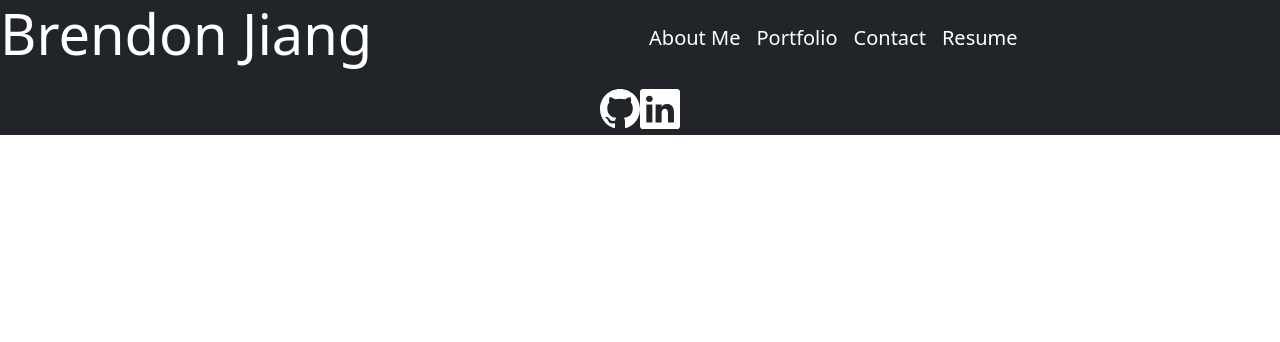
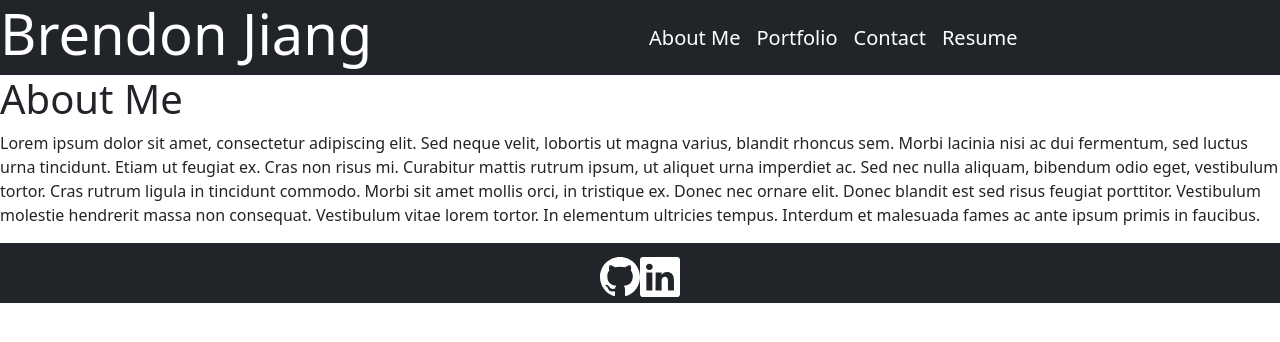
Before and after one commit to JBrendon15/React-Portfolio, a React (Create React App) app: page / in a window 1280 px wide. Shown: the top 342 px of the page. Built offline with nearby package versions, Linux system fonts and the light colour scheme.

Commit message:
added and connected different pages to BodyContainer

```diff
--- a/src/App.js
+++ b/src/App.js
@@ -3,13 +3,14 @@ import './App.css';
 import 'bootstrap/dist/css/bootstrap.min.css';
 import Header from '../src/components/Header';
 import Footer from '../src/components/Footer'
+import BodyContainer from './components/BodyContainer';
 
 function App() {
   return (
-    <body>
-      <Header />
+    <div>
+      <BodyContainer />
       <Footer />
-    </body>
+    </div>
   );
 }
 
--- a/src/components/BodyContainer.js
+++ b/src/components/BodyContainer.js
@@ -0,0 +1,32 @@
+import React, { useState } from 'react';
+import AboutMe from './pages/AboutMe';
+import Header from './Header'
+import Portfolio from './pages/Portfolio';
+import Contact from './pages/Contact';
+import Resume from './pages/Resume';
+
+export default function BodyContainer() {
+    const [currentPage, setCurrentPage] = useState('about-me');
+
+    const renderPage = () => {
+        if (currentPage === 'about-me') {
+            return <AboutMe />;
+        }
+        if (currentPage === 'portfolio') {
+            return <Portfolio />;
+        }
+        if (currentPage === 'contact') {
+            return <Contact />;
+        }
+        return <Resume />;
+    };
+
+    const handlePageChange = (page) => setCurrentPage(page);
+
+    return (
+        <div>
+            <Header currentPage={currentPage} handlePageChange={handlePageChange}/>
+            {renderPage()}
+        </div>
+    )
+}
--- a/src/components/Header.js
+++ b/src/components/Header.js
@@ -1,15 +1,15 @@
 import React from 'react';
 
-function Header() {
+function Header({ currentPage, handlePageChange }) {
     return (
-        <div className="jumbotron jumbotron-fluid row bg-dark text-white">
-            <div className="container row d-flex">
-                <h1 className="display-4 col-lg-4">Brendon Jiang</h1>
-                <nav className="navbar navbar-expand-lg bg-dark col-lg-8 justify-content-center">
-                    <a className="navbar-brand text-white text-decoration-none" href="#about-me">About Me</a>
-                    <a className="navbar-brand text-white text-decoration-none" href="#portfolio">Portfolio</a>
-                    <a className="navbar-brand text-white text-decoration-none" href="#contact">Contact</a>
-                    <a className="navbar-brand text-white text-decoration-none" href='#resume'>Resume</a>
+        <div className='jumbotron jumbotron-fluid row bg-dark text-white'>
+            <div className='container row d-flex'>
+                <h1 className='display-4 col-lg-4'>Brendon Jiang</h1>
+                <nav className='navbar navbar-expand-lg bg-dark col-lg-8 justify-content-center'>
+                    <a className='navbar-brand text-white text-decoration-none' href='#about-me' onClick={() => handlePageChange('about-me')}>About Me</a>
+                    <a className='navbar-brand text-white text-decoration-none' href='#portfolio' onClick={() => handlePageChange('portfolio')}>Portfolio</a>
+                    <a className='navbar-brand text-white text-decoration-none' href='#contact' onClick={() => handlePageChange('contact')}>Contact</a>
+                    <a className='navbar-brand text-white text-decoration-none' href='#resume' onClick={() => handlePageChange('resume')}>Resume</a>
                 </nav>
             </div>
         </div>
--- a/src/components/pages/AboutMe.js
+++ b/src/components/pages/AboutMe.js
@@ -0,0 +1,21 @@
+import React from 'react';
+
+export default function AboutMe() {
+    return (
+        <div>
+            <h1>About Me</h1>
+            <p>
+                Lorem ipsum dolor sit amet, consectetur adipiscing elit. Sed neque
+                velit, lobortis ut magna varius, blandit rhoncus sem. Morbi lacinia nisi
+                ac dui fermentum, sed luctus urna tincidunt. Etiam ut feugiat ex. Cras
+                non risus mi. Curabitur mattis rutrum ipsum, ut aliquet urna imperdiet
+                ac. Sed nec nulla aliquam, bibendum odio eget, vestibulum tortor. Cras
+                rutrum ligula in tincidunt commodo. Morbi sit amet mollis orci, in
+                tristique ex. Donec nec ornare elit. Donec blandit est sed risus feugiat
+                porttitor. Vestibulum molestie hendrerit massa non consequat. Vestibulum
+                vitae lorem tortor. In elementum ultricies tempus. Interdum et malesuada
+                fames ac ante ipsum primis in faucibus.
+            </p>
+        </div>
+    )
+}
--- a/src/components/pages/Contact.js
+++ b/src/components/pages/Contact.js
@@ -0,0 +1,21 @@
+import React from 'react';
+
+export default function Contact() {
+    return (
+        <div>
+            <h1>Contact Me</h1>
+            <p>
+                Lorem ipsum dolor sit amet, consectetur adipiscing elit. Sed neque
+                velit, lobortis ut magna varius, blandit rhoncus sem. Morbi lacinia nisi
+                ac dui fermentum, sed luctus urna tincidunt. Etiam ut feugiat ex. Cras
+                non risus mi. Curabitur mattis rutrum ipsum, ut aliquet urna imperdiet
+                ac. Sed nec nulla aliquam, bibendum odio eget, vestibulum tortor. Cras
+                rutrum ligula in tincidunt commodo. Morbi sit amet mollis orci, in
+                tristique ex. Donec nec ornare elit. Donec blandit est sed risus feugiat
+                porttitor. Vestibulum molestie hendrerit massa non consequat. Vestibulum
+                vitae lorem tortor. In elementum ultricies tempus. Interdum et malesuada
+                fames ac ante ipsum primis in faucibus.
+            </p>
+        </div>
+    )
+}
--- a/src/components/pages/Portfolio.js
+++ b/src/components/pages/Portfolio.js
@@ -0,0 +1,21 @@
+import React from 'react';
+
+export default function Portfolio() {
+    return (
+        <div>
+            <h1>Portfolio</h1>
+            <p>
+                Lorem ipsum dolor sit amet, consectetur adipiscing elit. Sed neque
+                velit, lobortis ut magna varius, blandit rhoncus sem. Morbi lacinia nisi
+                ac dui fermentum, sed luctus urna tincidunt. Etiam ut feugiat ex. Cras
+                non risus mi. Curabitur mattis rutrum ipsum, ut aliquet urna imperdiet
+                ac. Sed nec nulla aliquam, bibendum odio eget, vestibulum tortor. Cras
+                rutrum ligula in tincidunt commodo. Morbi sit amet mollis orci, in
+                tristique ex. Donec nec ornare elit. Donec blandit est sed risus feugiat
+                porttitor. Vestibulum molestie hendrerit massa non consequat. Vestibulum
+                vitae lorem tortor. In elementum ultricies tempus. Interdum et malesuada
+                fames ac ante ipsum primis in faucibus.
+            </p>
+        </div>
+    )
+}
--- a/src/components/pages/Resume.js
+++ b/src/components/pages/Resume.js
@@ -0,0 +1,21 @@
+import React from 'react';
+
+export default function Resume() {
+    return (
+        <div>
+            <h1>Resume</h1>
+            <p>
+                Lorem ipsum dolor sit amet, consectetur adipiscing elit. Sed neque
+                velit, lobortis ut magna varius, blandit rhoncus sem. Morbi lacinia nisi
+                ac dui fermentum, sed luctus urna tincidunt. Etiam ut feugiat ex. Cras
+                non risus mi. Curabitur mattis rutrum ipsum, ut aliquet urna imperdiet
+                ac. Sed nec nulla aliquam, bibendum odio eget, vestibulum tortor. Cras
+                rutrum ligula in tincidunt commodo. Morbi sit amet mollis orci, in
+                tristique ex. Donec nec ornare elit. Donec blandit est sed risus feugiat
+                porttitor. Vestibulum molestie hendrerit massa non consequat. Vestibulum
+                vitae lorem tortor. In elementum ultricies tempus. Interdum et malesuada
+                fames ac ante ipsum primis in faucibus.
+            </p>
+        </div>
+    )
+}
```
